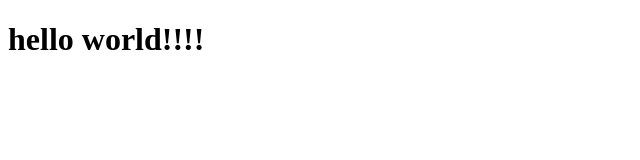
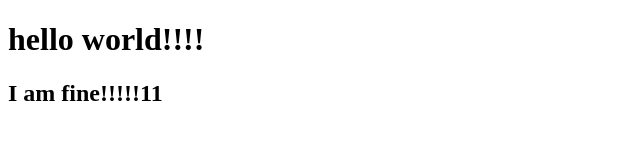
Before and after one commit to roshankokitkar/Demo_branch, a plain HTML site: page header.html in a window 1280 px wide. Shown: the whole page, without its empty margins (0-640 px from the left). Drawn offline with Linux system fonts and the light colour scheme.

Commit message:
h2 added

```diff
--- a/header.html
+++ b/header.html
@@ -9,6 +9,8 @@
 
 <body>
   <h1>hello world!!!!</h1>
+
+  <h2>I am fine!!!!!11</h2>
 </body>
 
 </html>
```
